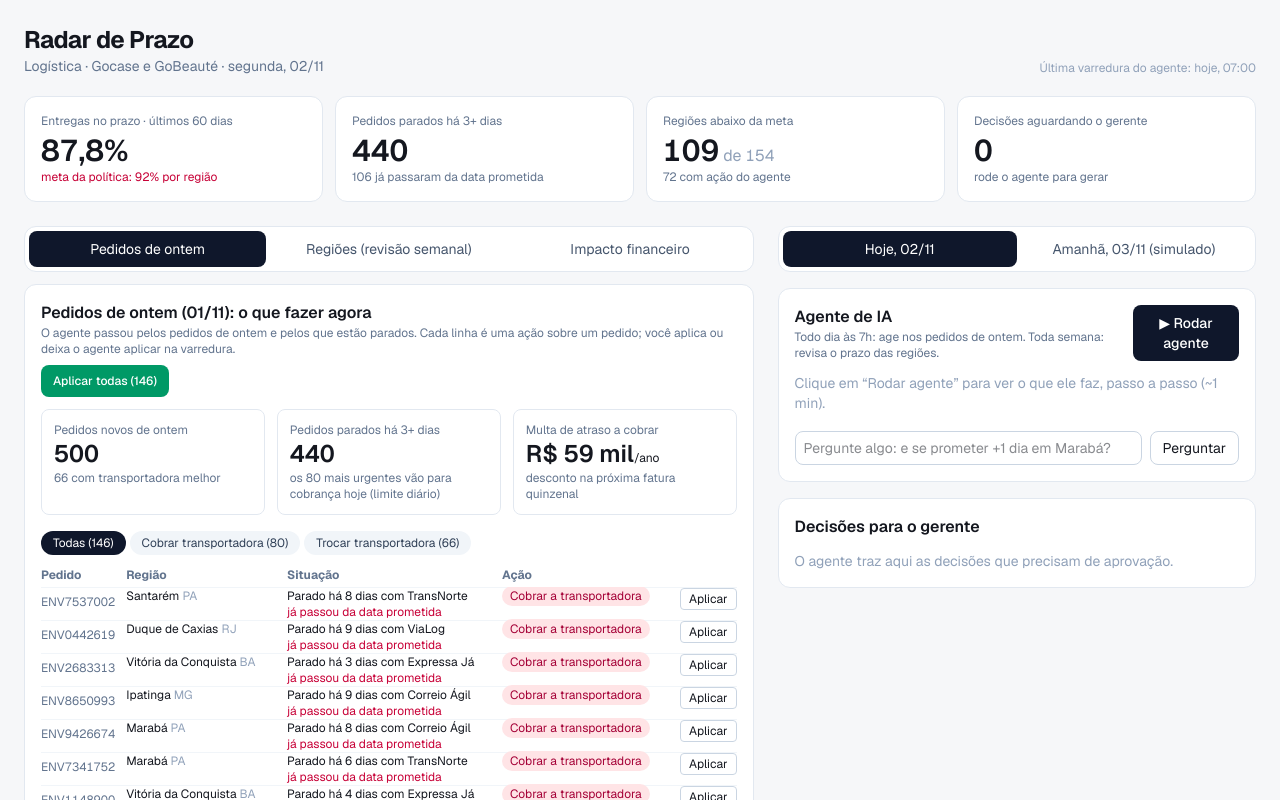
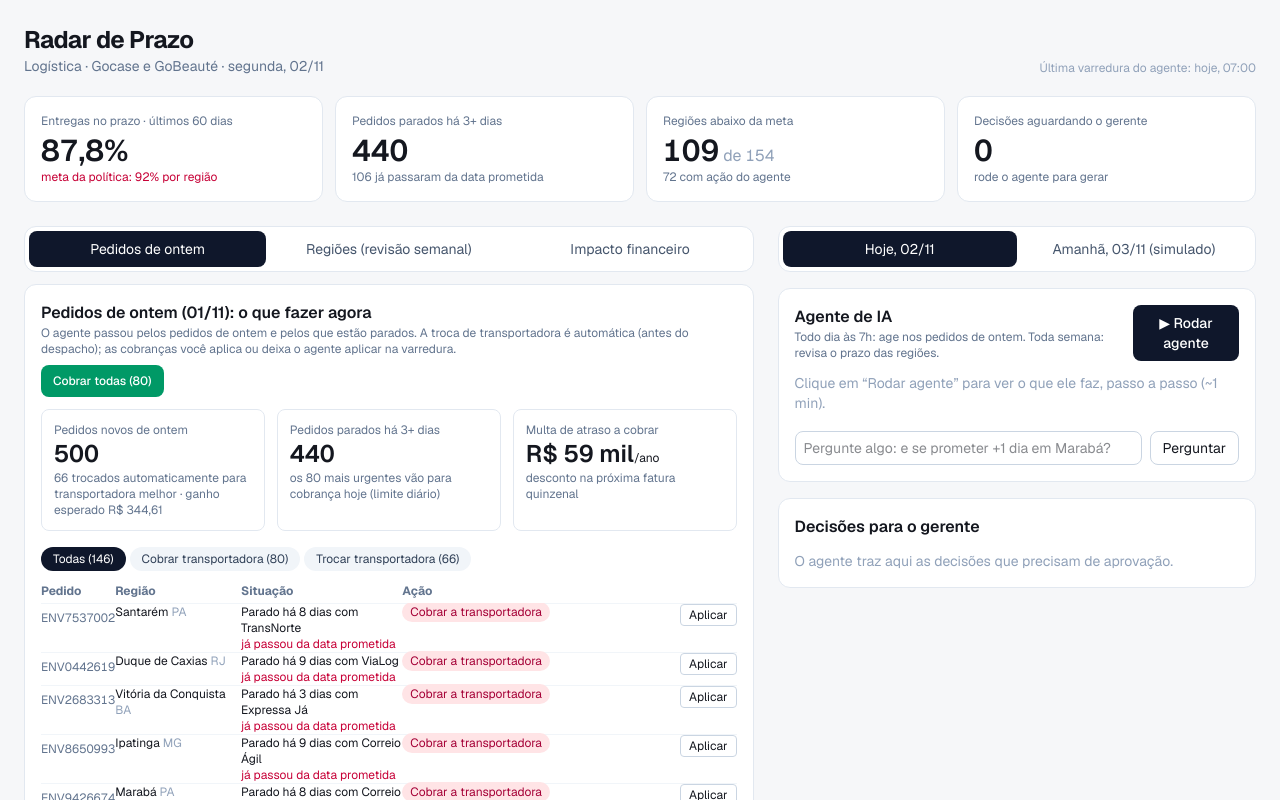
Before and after one commit to rianvilanova/gohacks-talent, a Next.js app: page / in a window 1280 px wide. Shown: the top 800 px of the page. Built offline with nearby package versions, Linux system fonts and the light colour scheme.

Commit message:
feat: rota por pedido automática com a conta do ganho de cada troca (R$ por pedido)
Co-Authored-By: Claude Opus 5.5 <noreply@anthropic.com>

```diff
--- a/src/app/painel.tsx
+++ b/src/app/painel.tsx
@@ -157,12 +157,14 @@ export default function Painel() {
   const ONTEM = useMemo(() => torre.naoPostados.reduce((m, x) => (x[5] > m ? x[5] : m), ""), [torre]);
   const diaDoPedido = useMemo(() => new Map(torre.naoPostados.map((x) => [x[0], x[5]])), [torre]);
   const pedidosOntem = useMemo(() => torre.naoPostados.filter((x) => x[5] === ONTEM).length, [torre, ONTEM]);
-  type Sugestao = { id: string; tipo: "rotear" | "cobrar"; p3: string; uf: string; cidade: string; situacao: string; acao: string; ganho: string; urgente: boolean };
+  type Sugestao = { id: string; tipo: "rotear" | "cobrar"; p3: string; uf: string; cidade: string; situacao: string; acao: string; ganho: string; urgente: boolean; conta?: string };
+  const reais = (x: number) => (x < 0 ? "−" : "") + "R$ " + Math.abs(x).toLocaleString("pt-BR", { minimumFractionDigits: 2, maximumFractionDigits: 2 });
   const sugestoes = useMemo<Sugestao[]>(() => {
     const cid = (p3: string) => plano.prefixos.find((q) => q.p3 === p3)?.cidade ?? p3;
     const rota = (roteados ?? previaRota.roteados).filter((r) => diaDoPedido.get(r.id) === ONTEM).map((r) => ({
       id: r.id, tipo: "rotear" as const, p3: r.p3, uf: r.uf, cidade: cid(r.p3), situacao: `Pedido novo, vai por ${r.de}`,
       acao: `Trocar para ${r.para}`, ganho: `chance no prazo ${pct(r.noPrazoDe)} → ${pct(r.noPrazoPara)}`, urgente: false,
+      conta: `${Math.round((r.noPrazoPara - r.noPrazoDe) * 100)} p.p. menos chance de atrasar ≈ ${reais(r.ganhoRs)} por pedido (atendimento ${reais(r.ganhoAtendimento)} + cancelamento ${reais(r.ganhoCancelamento)} + recompra ${reais(r.ganhoRecompra)}${r.freteExtra ? ` ${r.freteExtra > 0 ? "− frete a mais" : "+ frete mais barato"} ${reais(Math.abs(r.freteExtra))}` : ""})`,
     }));
     const cobrar = torre.emRisco.slice(0, 80).map((e) => ({
       id: e.id, tipo: "cobrar" as const, p3: e.p3, uf: e.uf, cidade: cid(e.p3), situacao: `Parado há ${e.paradoDiasUteis} dias com ${e.t}`,
@@ -172,7 +174,8 @@ export default function Painel() {
   }, [plano, roteados, previaRota, diaDoPedido, ONTEM, torre]);
   const statusDe = (sg: Sugestao) => aplicados[sg.id] ?? ((sg.tipo === "cobrar" && comChamado.has(sg.id)) || (sg.tipo === "rotear" && roteados?.some((r) => r.id === sg.id)) ? "agente" : undefined);
   const sugestoesVisiveis = sugestoes.filter((sg) => filtroPedido === "todas" || sg.tipo === filtroPedido);
-  const pendentes = sugestoesVisiveis.filter((sg) => !statusDe(sg));
+  const pendentes = sugestoesVisiveis.filter((sg) => sg.tipo === "cobrar" && !statusDe(sg));
+  const ganhoRotasOntem = sugestoes.filter((sg) => sg.tipo === "rotear").length ? (roteados ?? previaRota.roteados).filter((r) => diaDoPedido.get(r.id) === ONTEM).reduce((a, r) => a + r.ganhoRs, 0) : 0;
 
   return (
     <main className="mx-auto w-full max-w-7xl px-4 py-6 sm:px-6">
@@ -261,11 +264,11 @@ export default function Painel() {
               <div className="flex flex-wrap items-start justify-between gap-2">
                 <div>
                   <h2 className="font-semibold">Pedidos de ontem ({ONTEM.split("-").reverse().slice(0, 2).join("/")}): o que fazer agora</h2>
-                  <p className="text-xs text-slate-500">O agente passou pelos pedidos de ontem e pelos que estão parados. Cada linha é uma ação sobre um pedido; você aplica ou deixa o agente aplicar na varredura.</p>
+                  <p className="text-xs text-slate-500">O agente passou pelos pedidos de ontem e pelos que estão parados. A troca de transportadora é automática (antes do despacho); as cobranças você aplica ou deixa o agente aplicar na varredura.</p>
                 </div>
                 <button disabled={!pendentes.length} onClick={() => setAplicados((a) => ({ ...a, ...Object.fromEntries(pendentes.map((sg) => [sg.id, "voce" as const])) }))}
                   className="rounded-lg bg-emerald-600 px-3 py-2 text-xs font-medium text-white disabled:opacity-40">
-                  Aplicar todas ({pendentes.length})
+                  Cobrar todas ({pendentes.length})
                 </button>
               </div>
 
@@ -273,7 +276,7 @@ export default function Painel() {
                 <div className="rounded-lg border border-slate-200 p-3">
                   <div className="text-xs text-slate-500">Pedidos novos de ontem</div>
                   <div className="num text-2xl font-semibold">{int(pedidosOntem)}</div>
-                  <div className="text-xs text-slate-500">{sugestoes.filter((sg) => sg.tipo === "rotear").length} com transportadora melhor</div>
+                  <div className="text-xs text-slate-500">{sugestoes.filter((sg) => sg.tipo === "rotear").length} trocados automaticamente para transportadora melhor · ganho esperado {reais(ganhoRotasOntem)}</div>
                 </div>
                 <div className="rounded-lg border border-slate-200 p-3">
                   <div className="text-xs text-slate-500">Pedidos parados há 3+ dias</div>
@@ -307,9 +310,11 @@ export default function Painel() {
                           <td className="py-1.5 text-slate-500">{sg.id}</td>
                           <td>{sg.cidade} <span className="text-slate-400">{sg.uf}</span></td>
                           <td>{sg.situacao}<div className={sg.urgente ? "text-rose-700" : "text-slate-400"}>{sg.ganho}</div></td>
-                          <td><span className={`rounded-full px-2 py-0.5 ${sg.tipo === "rotear" ? "bg-sky-100 text-sky-800" : "bg-rose-100 text-rose-800"}`}>{sg.acao}</span></td>
+                          <td><span className={`rounded-full px-2 py-0.5 ${sg.tipo === "rotear" ? "bg-sky-100 text-sky-800" : "bg-rose-100 text-rose-800"}`}>{sg.acao}</span>
+                            {sg.conta && <div className="mt-0.5 max-w-xs text-[11px] leading-tight text-emerald-700">{sg.conta}</div>}</td>
                           <td className="text-right">
                             {st ? <span className="text-emerald-700">✔ {st === "agente" ? "feito pelo agente" : "aplicado"}</span>
+                              : sg.tipo === "rotear" ? <span className="text-sky-700">automático</span>
                               : <button onClick={() => setAplicados((a) => ({ ...a, [sg.id]: "voce" }))} className="rounded border border-slate-300 px-2 py-0.5 hover:bg-slate-50">Aplicar</button>}
                           </td>
                         </tr>
--- a/src/lib/radar.ts
+++ b/src/lib/radar.ts
@@ -419,7 +419,11 @@ export type EnvioRisco = { id: string; p3: string; uf: string; t: string; cod: s
 export type MultaTransp = { transportadora: string; metaContrato: number; multaPctDia: number; tetoPct: number; noPrazoEntregues: number; atrasadosAno: number; multaDevidaAno: number };
 export type Torre = { naoPostados: [string, string, string, string, number, string][]; emRisco: EnvioRisco[]; multaTransportadoras: MultaTransp[] };
 
-export type Roteamento = { id: string; p3: string; uf: string; de: string; para: string; noPrazoDe: number; noPrazoPara: number; freteExtra: number };
+export type Roteamento = {
+  id: string; p3: string; uf: string; de: string; para: string; noPrazoDe: number; noPrazoPara: number; freteExtra: number;
+  // ganho esperado por pedido: (queda na chance de atrasar) x (custo de um atraso na região), menos o frete a mais
+  ganhoAtendimento: number; ganhoCancelamento: number; ganhoRecompra: number; ganhoRs: number;
+};
 
 /**
  * rotear_envio para os envios ainda não postados: troca para a transportadora que atende a região
@@ -456,7 +460,10 @@ export function rotearNaoPostados(d: Dados & { torre: Torre }, crit = CRITERIO_R
     if (usado + 1 > 0.4 * (totalUfDia.get(k) ?? 0)) { bloqueadosLimite++; continue; }
     usadoUfDia.set(k, usado + 1);
     const fd = p.fretePorTransp[t], fp = p.fretePorTransp[melhor.t];
-    roteados.push({ id, p3, uf, de: t, para: melhor.t, noPrazoDe: atual, noPrazoPara: melhor.r, freteExtra: fd && fp ? fp - fd : 0 });
+    const dp = melhor.r - atual, fe = fd && fp ? fp - fd : 0, n = c.atrasos || 1;
+    const gA = dp * c.contato / n, gC = dp * c.cancelamento / n, gR = dp * c.recompra / n;
+    roteados.push({ id, p3, uf, de: t, para: melhor.t, noPrazoDe: atual, noPrazoPara: melhor.r, freteExtra: fe,
+      ganhoAtendimento: gA, ganhoCancelamento: gC, ganhoRecompra: gR, ganhoRs: gA + gC + gR - fe });
   }
   const atrasosEvitadosFila = roteados.reduce((s, r) => s + (r.noPrazoPara - r.noPrazoDe), 0);
   return { analisados, roteados, bloqueadosLimite, atrasosEvitadosFila, freteExtraFila: roteados.reduce((s, r) => s + r.freteExtra, 0) };
```
Also changed, not shown: 1 other file (tests, documents, lock files or other folders).
